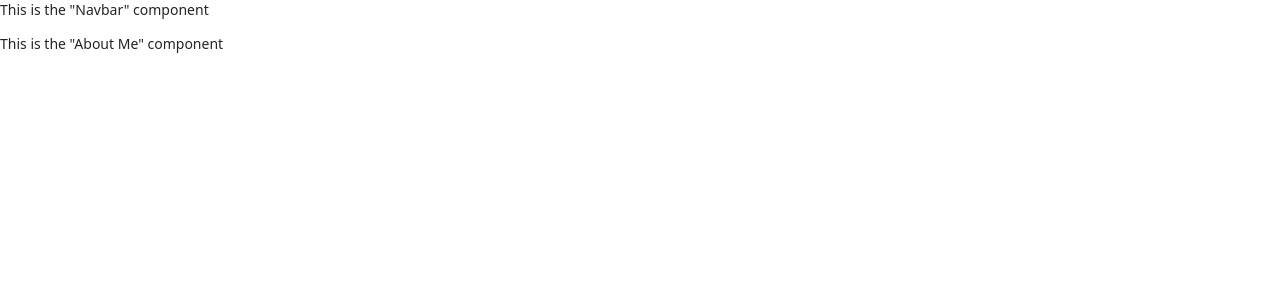
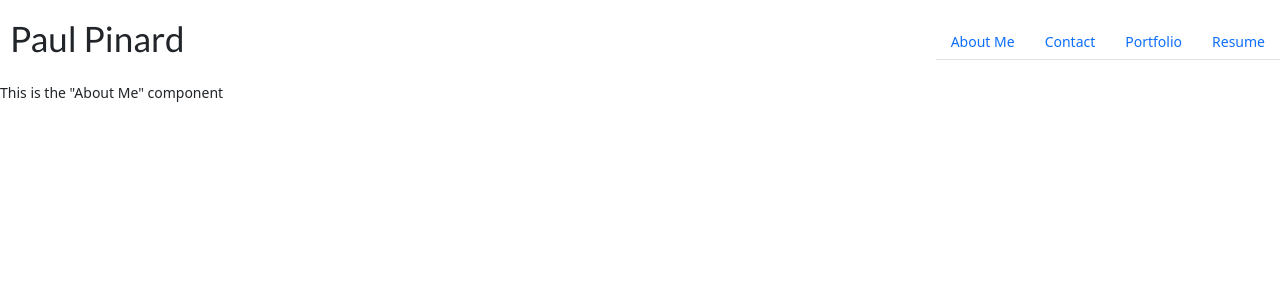
Before and after one commit to pikaypi/pinard-react-portfolio, a React (Create React App) app: page / in a window 1280 px wide. Shown: the top 300 px of the page. Built offline with nearby package versions, Linux system fonts and the light colour scheme.

Commit message:
add navbar tabs

```diff
--- a/src/components/Navbar.js
+++ b/src/components/Navbar.js
@@ -1,7 +1,37 @@
 import React from 'react';
-
-function Navbar() {
-  return <p>This is the "Navbar" component</p>
+const styles = {
+  title: {
+    padding: 10
+  }
+}
+function Navbar({ currentPage, handlePageChange }) {
+  return (
+    <nav className='navbar'>
+      <h1 style={styles.title}>Paul Pinard</h1>
+      <ul className='nav nav-tabs justify-content-end'>
+        <li className='nav-item'>
+          <a href='#aboutMe' onClick={() => handlePageChange('aboutMe')} className={currentPage === 'aboutMe' ? 'nav-link active' : 'nav-link'}>
+            About Me
+          </a>
+        </li>
+        <li className='nav-item'>
+          <a href='#contact' onClick={() => handlePageChange('contact')} className={currentPage === 'contact' ? 'nav-link active' : 'nav-link'}>
+            Contact
+          </a>
+        </li>
+        <li className='nav-item'>
+          <a href='#portfolio' onClick={() => handlePageChange('portfolio')} className={currentPage === 'portfolio' ? 'nav-link active' : 'nav-link'}>
+            Portfolio
+          </a>
+        </li>
+        <li className='nav-item'>
+          <a href='#resume' onClick={() => handlePageChange('resume')} className={currentPage === 'resume' ? 'nav-link active' : 'nav-link'}>
+            Resume
+          </a>
+        </li>
+      </ul>
+    </nav>
+  )
 }
 
 export default Navbar;
```
